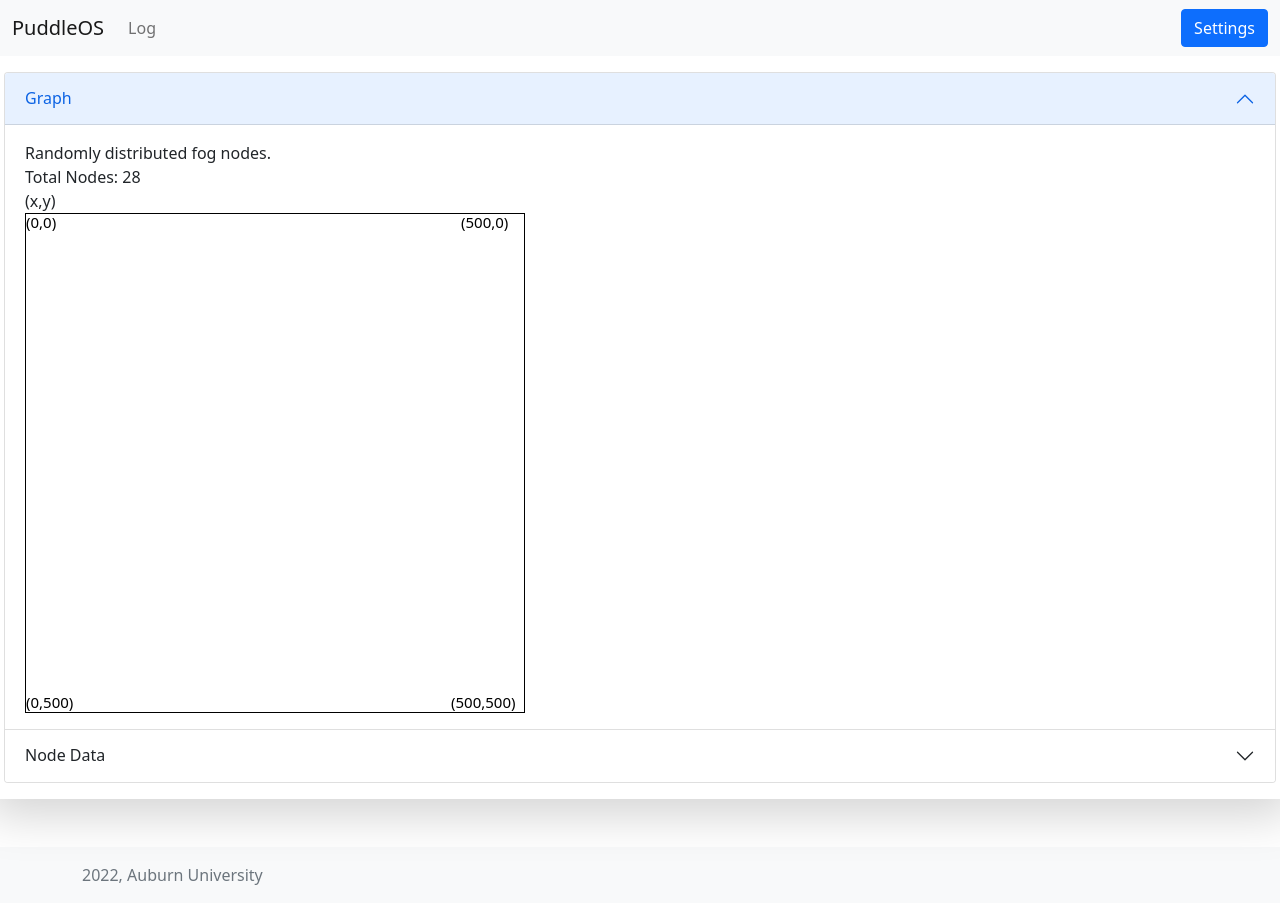
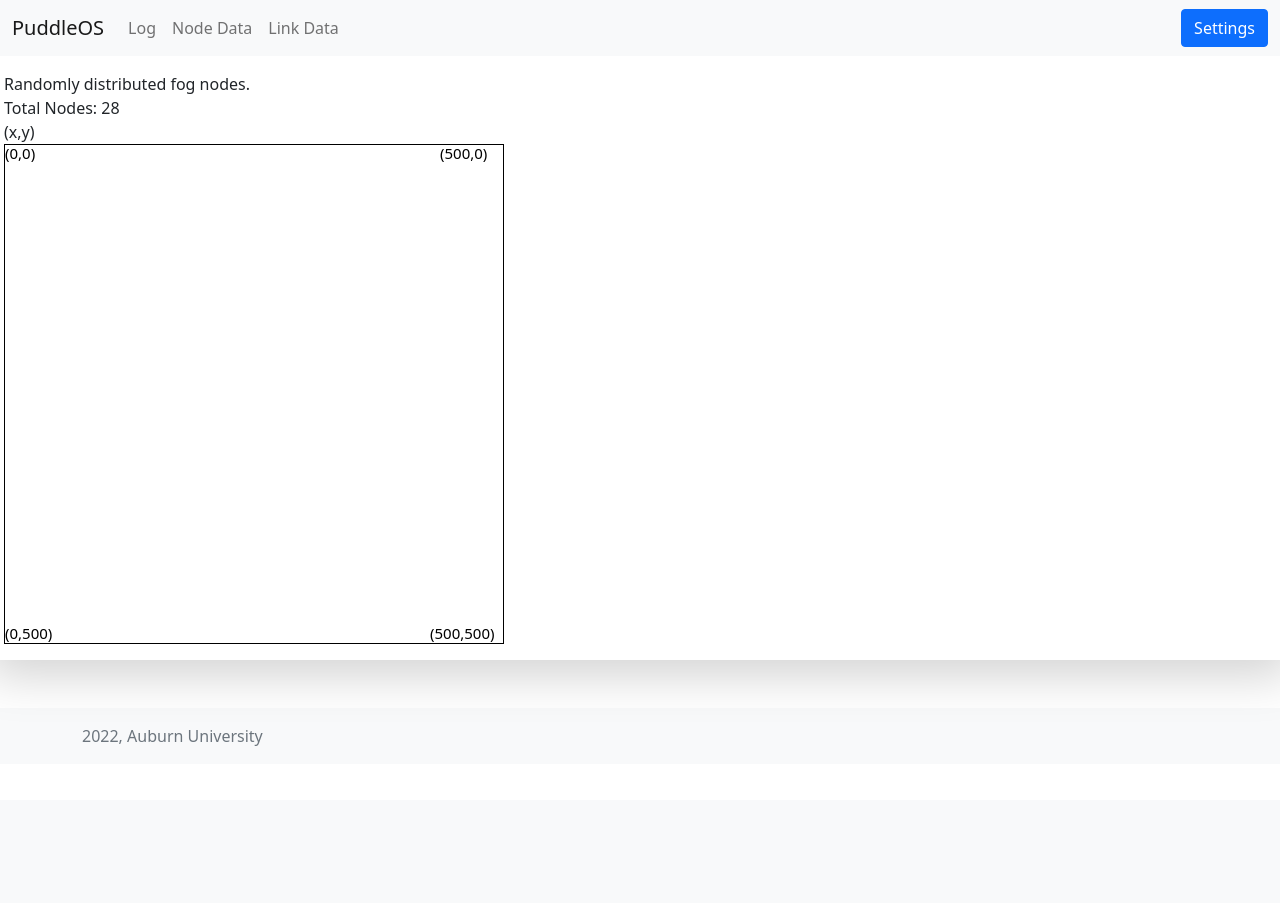
Before and after one commit to sharpspoon/PuddleOS, a Flask app: page / in a window 1280 px wide. After the commit the page ends 746 px from the top, so only its background shows below. Run offline with Flask 2, Linux system fonts and the light colour scheme; some libraries are stand-ins or nearby versions.

Commit message:
added node and link data pages changed home page layout
The following issues should be fixed:
#3
#4
#6
#7

```diff
--- a/app.py
+++ b/app.py
@@ -84,6 +84,32 @@ def log():
         exit(1)
     return render_template('log.html',
                            log=data['log'])
+
+
+@app.route("/nodedata", methods=["GET"])
+def nodedata():
+    data = None
+    try:
+        with open("d3.json") as f:
+            data = json.load(f)
+    except FileNotFoundError:
+        print("Data json not found, exiting...")
+        exit(1)
+    return render_template('nodedata.html',
+                           nodedata=data['nodes'])
+
+
+@app.route("/linkdata", methods=["GET"])
+def linkdata():
+    data = None
+    try:
+        with open("d3.json") as f:
+            data = json.load(f)
+    except FileNotFoundError:
+        print("Data json not found, exiting...")
+        exit(1)
+    return render_template('linkdata.html',
+                           linkdata=data['links'])
 
 
 @app.route("/d3json", methods=["GET"])
--- a/templates/index.html
+++ b/templates/index.html
@@ -5,17 +5,6 @@
 <div class="row">
     <div class="shadow-lg p-3 mb-5 bg-body rounded">
         <div class="col">
-            <div class="accordion" id="accordionExample">
-                <div class="accordion-item">
-                    <h2 class="accordion-header" id="headingOne">
-                        <button class="accordion-button" type="button" data-bs-toggle="collapse"
-                                data-bs-target="#collapseOne" aria-expanded="true" aria-controls="collapseOne">
-                            Graph
-                        </button>
-                    </h2>
-                    <div id="collapseOne" class="accordion-collapse collapse show" aria-labelledby="headingOne"
-                         data-bs-parent="#accordionExample">
-                        <div class="accordion-body">
             Randomly distributed fog nodes.
             <br>
             Total Nodes: {{totalnodes}}
@@ -26,22 +15,4 @@
         </div>
     </div>
 </div>
-                <div class="accordion-item">
-                    <h2 class="accordion-header" id="headingTwo">
-                        <button class="accordion-button collapsed" type="button" data-bs-toggle="collapse"
-                                data-bs-target="#collapseTwo" aria-expanded="false" aria-controls="collapseTwo">
-                            Node Data
-                        </button>
-                    </h2>
-                    <div id="collapseTwo" class="accordion-collapse collapse" aria-labelledby="headingTwo"
-                         data-bs-parent="#accordionExample">
-                        <div class="accordion-body">
-                            {{nodedata}}
-                        </div>
-                    </div>
-                </div>
-            </div>
-        </div>
-    </div>
-</div>
 {% endblock %}
--- a/templates/layout.html
+++ b/templates/layout.html
@@ -17,6 +17,7 @@
     svg {
         border:1px solid black;
     }
+
 
 
     </style>
@@ -81,7 +82,7 @@
                                        aria-describedby="layer1Help"
                                        value={{layer1}}
                                        data-bs-toggle="tooltip" data-bs-placement="top"
-                                       title="NOTE: Changing the number of nodes will randomize the nodes."
+                                       title="NOTE: Changing the number of nodes will also randomize them."
                                        required></td>
                             <td><input type="color" class="form-control form-control-color" id="layer1colorid"
                                        name="colorInput1"
@@ -125,7 +126,7 @@
                                        aria-describedby="layer2Help"
                                        value={{layer2}}
                                        data-bs-toggle="tooltip" data-bs-placement="top"
-                                       title="NOTE: Changing the number of nodes will randomize the nodes."
+                                       title="NOTE: Changing the number of nodes will also randomize them."
                                        required></td>
                             <td><input type="color" class="form-control form-control-color" id="layer2colorid"
                                        name="colorInput2"
@@ -168,7 +169,7 @@
                             <td><input type="number" class="form-control" id="layer3id" name="layer3"
                                        aria-describedby="layer3Help"
                                        data-bs-toggle="tooltip" data-bs-placement="top"
-                                       title="NOTE: Changing the number of nodes will randomize the nodes."
+                                       title="NOTE: Changing the number of nodes will also randomize them."
                                        value={{layer3}} required></td>
                             <td><input type="color" class="form-control form-control-color" id="layer3colorid"
                                        name="colorInput3"
@@ -212,7 +213,7 @@
                                        aria-describedby="layer4Help"
                                        value={{layer4}}
                                        data-bs-toggle="tooltip" data-bs-placement="top"
-                                       title="NOTE: Changing the number of nodes will randomize the nodes."
+                                       title="NOTE: Changing the number of nodes will also randomize them."
                                        required></td>
                             <td><input type="color" class="form-control form-control-color" id="layer4colorid"
                                        name="colorInput4"
@@ -255,7 +256,7 @@
                             <td><input type="number" class="form-control" id="layer5id" name="layer5"
                                        aria-describedby="layer5Help"
                                        data-bs-toggle="tooltip" data-bs-placement="top"
-                                       title="NOTE: Changing the number of nodes will randomize the nodes."
+                                       title="NOTE: Changing the number of nodes will also randomize them."
                                        value={{layer5}}
                                        required></td>
                             <td><input type="color" class="form-control form-control-color" id="layer5colorid"
@@ -312,6 +313,8 @@
         <div class="collapse navbar-collapse" id="navbarNavAltMarkup">
             <div class="navbar-nav">
                 <a class="nav-link" href="log">Log</a>
+                <a class="nav-link" href="nodedata">Node Data</a>
+                <a class="nav-link" href="linkdata">Link Data</a>
             </div>
         </div>
         <button type="button" class="btn btn-primary" data-bs-toggle="modal" data-bs-target="#exampleModal">
@@ -351,12 +354,14 @@ svg.append("text").attr("x", xminus).attr("y", yminus).text("({{x}},{{y}})").sty
 svg.append("text").attr("x", xyminus).attr("y", 10).text("({{x}},0)").style("font-size", "15px").attr("alignment-baseline","middle")
 
 
+
 </script>
 <script>
     var tooltipTriggerList = [].slice.call(document.querySelectorAll('[data-bs-toggle="tooltip"]'))
 var tooltipList = tooltipTriggerList.map(function (tooltipTriggerEl) {
   return new bootstrap.Tooltip(tooltipTriggerEl)
 })
+
 
 
 </script>
```
Also changed, not shown: templates/linkdata.html (added, +11 -0 lines), templates/nodedata.html (added, +11 -0 lines). Lines whose indentation alone changed are shown as unchanged.
